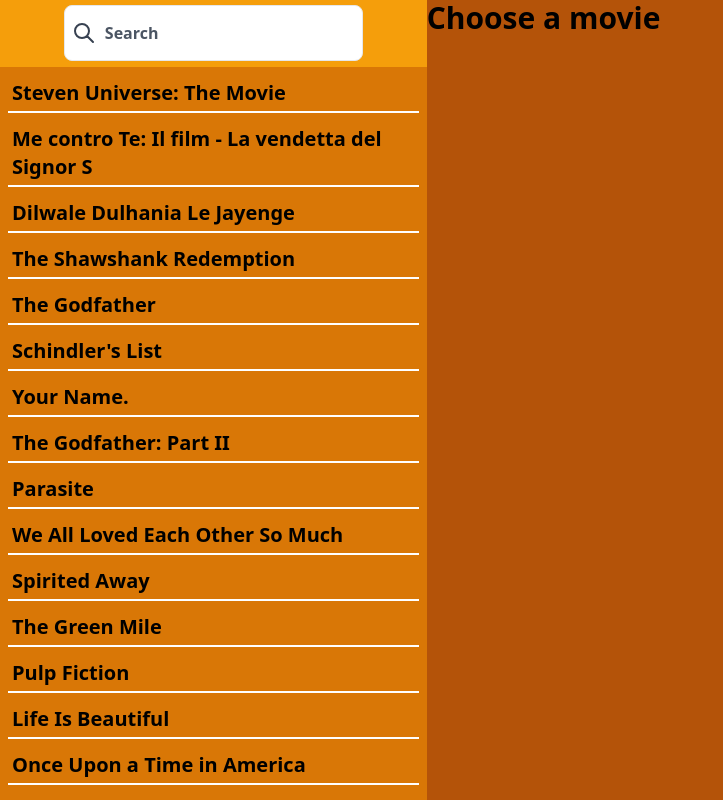
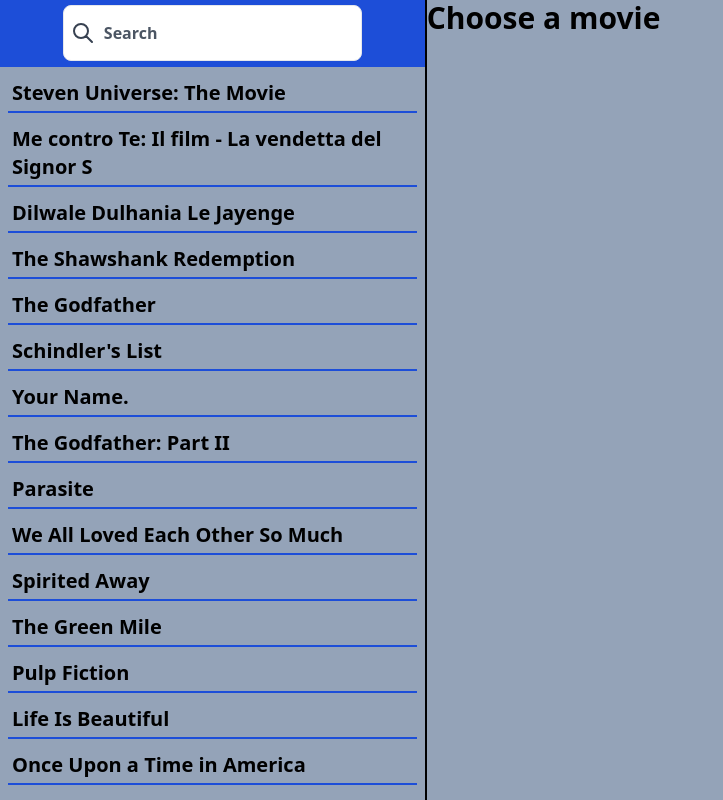
Before and after one commit to mhmdmrabet/whichmovie, a React (Vite) app: page / in a window 1280 px wide. Shown: the whole page, without its empty margins (0-723 px from the left). Built offline with nearby package versions, Linux system fonts and the light colour scheme; no server answers.

Commit message:
Add style to components

```diff
--- a/src/Components/App.tsx
+++ b/src/Components/App.tsx
@@ -34,12 +34,12 @@
   };
 
   return (
-    <div className="text-3xl font-bold flex h-screen">
-      <div className="w-1/3 flex flex-col">
+    <div className="text-3xl font-bold flex h-screen bg-slate-400">
+      <div className="w-1/3 flex flex-col border-r-2 border-black">
         <SearchBar onChangeInputValue={searchMovies} searchValue={searchInput} />
         <Movies onClickMovie={selectMovie} movies={searchInput ? filteredResults : movies} />
       </div>
-      <div className="bg-amber-700 w-2/3">
+      <div className="w-2/3">
         <MovieDetails movie={selectedMovie} />
       </div>
     </div>
--- a/src/Components/MovieDetails.tsx
+++ b/src/Components/MovieDetails.tsx
@@ -5,7 +5,22 @@
 };
 
 export const MovieDetails: React.FC<MovieDetailsProps> = ({ movie }) => {
-  const MovieDetailsJSX = <h2>{movie?.title}</h2>;
+  const MovieDetailsJSX = (
+    <div className="p-8 space-y-4 text-2xl">
+      <div className="flex space-x-4">
+        <img
+          src={`https://image.tmdb.org/t/p/original/${movie?.poster_path}`}
+          alt={movie?.title}
+          className="w-48"
+        />
+        <div className="space-y-4">
+          <h2>{movie?.title}</h2>
+          <h3>{movie?.vote_average} / 5</h3>
+        </div>
+      </div>
+      <p className="text-lg">{movie?.overview}</p>
+    </div>
+  );
   const MovieDetailsDefaultJSX = <h2>Choose a movie</h2>;
   return <div className="">{movie ? MovieDetailsJSX : MovieDetailsDefaultJSX}</div>;
 };
--- a/src/Components/Movies/index.tsx
+++ b/src/Components/Movies/index.tsx
@@ -10,14 +10,14 @@
     onClickMovie(id);
   };
   return (
-    <div className="bg-amber-600 basis-11/12 overflow-y-auto no-scrollbar">
+    <div className="basis-11/12 overflow-y-auto no-scrollbar">
       <ul>
         {movies.map((movie) => {
           return (
             <li
               key={movie.id}
               onClick={() => handlClick(movie.id)}
-              className="m-2 p-1 text-xl border-b-2 border-white"
+              className="m-2 p-1 text-xl border-b-2 border-blue-700 hover:cursor-pointer"
             >
               {movie.title}
             </li>
--- a/src/Components/SearchBar.tsx
+++ b/src/Components/SearchBar.tsx
@@ -5,7 +5,7 @@
 
 export const SearchBar: React.FC<Props> = ({ onChangeInputValue, searchValue }) => {
   return (
-    <div className="bg-amber-500 basis-1/12 flex items-center justify-center">
+    <div className="bg-blue-700 basis-1/12 flex items-center justify-center">
       <form action="" className="">
         <div className="relative text-gray-700">
           <input
--- a/src/dataStructure.ts
+++ b/src/dataStructure.ts
@@ -1,6 +1,9 @@
 export interface Movie {
   id: number;
   title: string;
+  poster_path: string;
+  vote_average: number;
+  overview: string;
 }
 
 export type MovieListType = Movie[];
```
